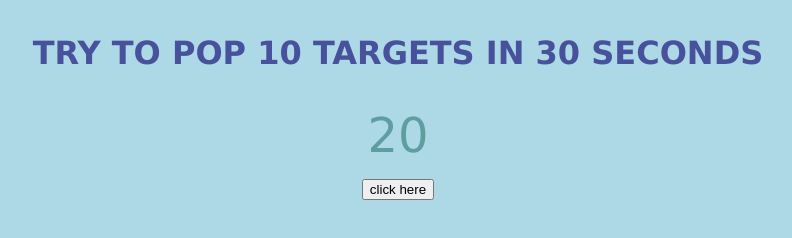
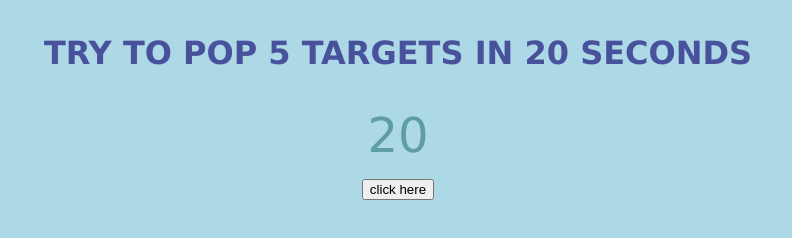
Before and after one commit to reemtamir/ballon-pop, a plain HTML site: page index.html in a window 1280 px wide. Shown: the whole page, without its empty margins (242-1034 px from the left). Drawn offline with Linux system fonts and the light colour scheme.

Commit message:
fix h1.innerHTMK

```diff
--- a/index.html
+++ b/index.html
@@ -8,7 +8,7 @@
     <link rel="stylesheet" href="styles/styles.css" />
   </head>
   <body>
-    <h1 class="header">TRY TO POP 10 TARGETS IN 30 SECONDS</h1>
+    <h1 class="header">TRY TO POP 5 TARGETS IN 20 SECONDS</h1>
     <main class="main">
       <p><span id="tens">20</span></p>
       <button onclick=" createBalloons(100); timer(); ">click here</button>
```
